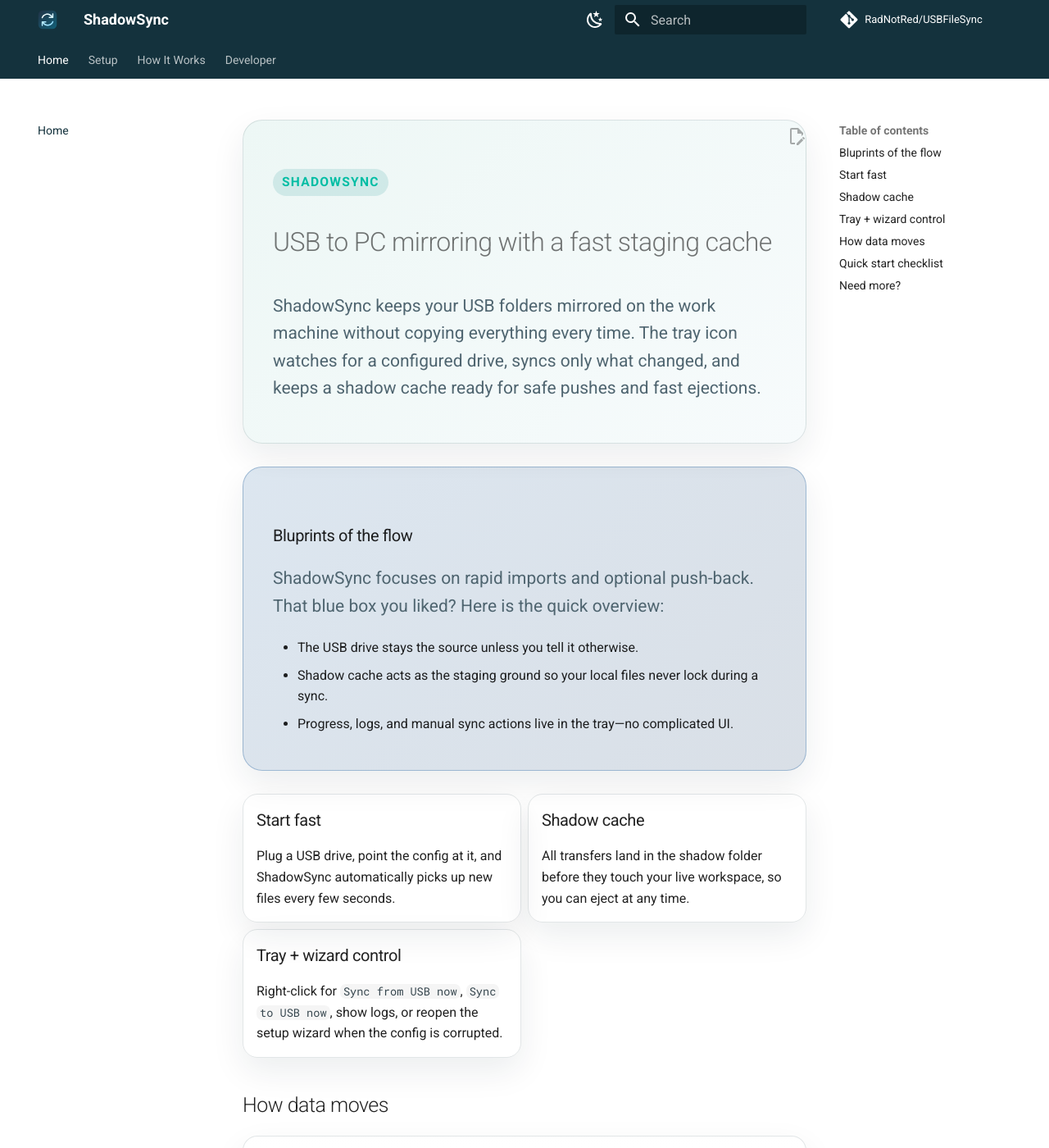
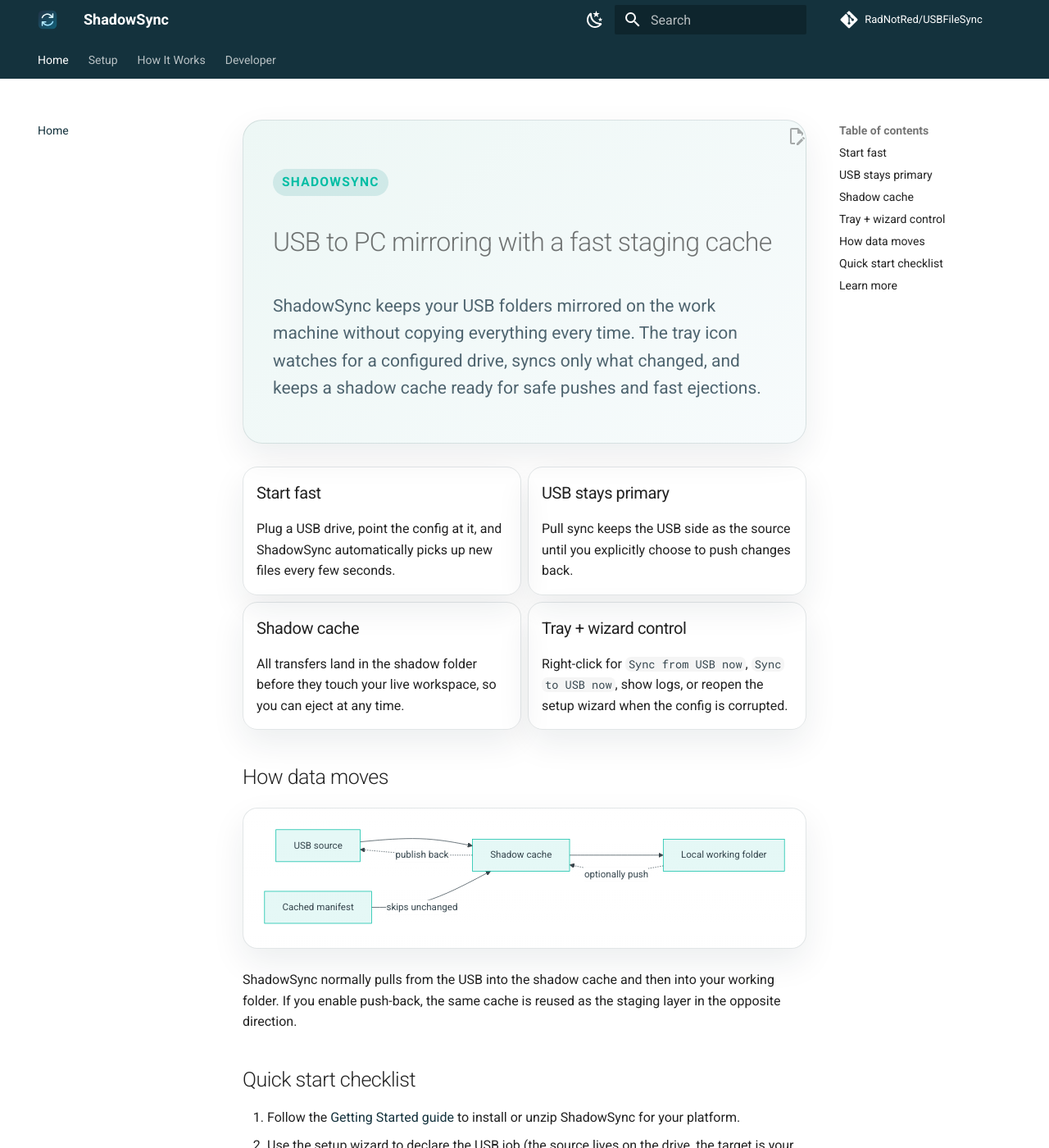
Before and after one commit to RadNotRed/ShadowSync, an MkDocs documentation site: the page built from docs/index.md, in a window 1280 px wide and 1400 px high. Shown: the whole window at 82% size. Built offline with MkDocs 1.6.1 and Material for MkDocs 9.7.7, drawn with Linux system fonts in a browser that asks for light colours; comment, search, counter and statistics services are not loaded.

Commit message:
fix(docs): restore homepage overview cards

````diff
--- a/docs/assets/stylesheets/extra.css
+++ b/docs/assets/stylesheets/extra.css
@@ -87,11 +87,6 @@
   background: linear-gradient(180deg, rgba(18, 32, 39, 0.92), rgba(13, 20, 24, 0.86));
 }
 
-.hero.spotlight {
-  background: linear-gradient(135deg, rgba(63, 118, 171, 0.18), rgba(45, 79, 120, 0.18));
-  border-color: rgba(63, 118, 171, 0.4);
-}
-
 .overview-grid {
   display: grid;
   grid-template-columns: repeat(auto-fit, minmax(220px, 1fr));
--- a/docs/index.md
+++ b/docs/index.md
@@ -8,22 +8,13 @@ ShadowSync keeps your USB folders mirrored on the work machine without copying e
 
 </div>
 
-<div class="hero spotlight" markdown>
-
-### Bluprints of the flow
-
-ShadowSync focuses on rapid imports and optional push-back. That blue box you liked? Here is the quick overview:
-
-- The USB drive stays the source unless you tell it otherwise.
-- Shadow cache acts as the staging ground so your local files never lock during a sync.
-- Progress, logs, and manual sync actions live in the tray—no complicated UI.
-
-</div>
-
 <div class="grid cards overview-grid" markdown>
 
 -   ### Start fast
     Plug a USB drive, point the config at it, and ShadowSync automatically picks up new files every few seconds.
+
+-   ### USB stays primary
+    Pull sync keeps the USB side as the source until you explicitly choose to push changes back.
 
 -   ### Shadow cache
     All transfers land in the shadow folder before they touch your live workspace, so you can eject at any time.
@@ -44,6 +35,8 @@ flowchart LR
     D["Cached manifest"] -- skips unchanged --> B
 ```
 
+ShadowSync normally pulls from the USB into the shadow cache and then into your working folder. If you enable push-back, the same cache is reused as the staging layer in the opposite direction.
+
 ## Quick start checklist
 
 1. Follow the [Getting Started guide](getting-started.md) to install or unzip ShadowSync for your platform.
@@ -52,7 +45,7 @@ flowchart LR
 4. Use the `Sync to USB now` menu when you want to publish edits; the shadow cache reuses the same staging area.
 5. Eject from the tray when you are done. ShadowSync will run the configured post-sync commands and optionally clear the cache.
 
-## Need more?
+## Learn more
 
 - `Configuration` explains how jobs, polling, and shadow options behave.
 - `Tray App` covers the context menu, double-instance guard, and the wizard.
````
